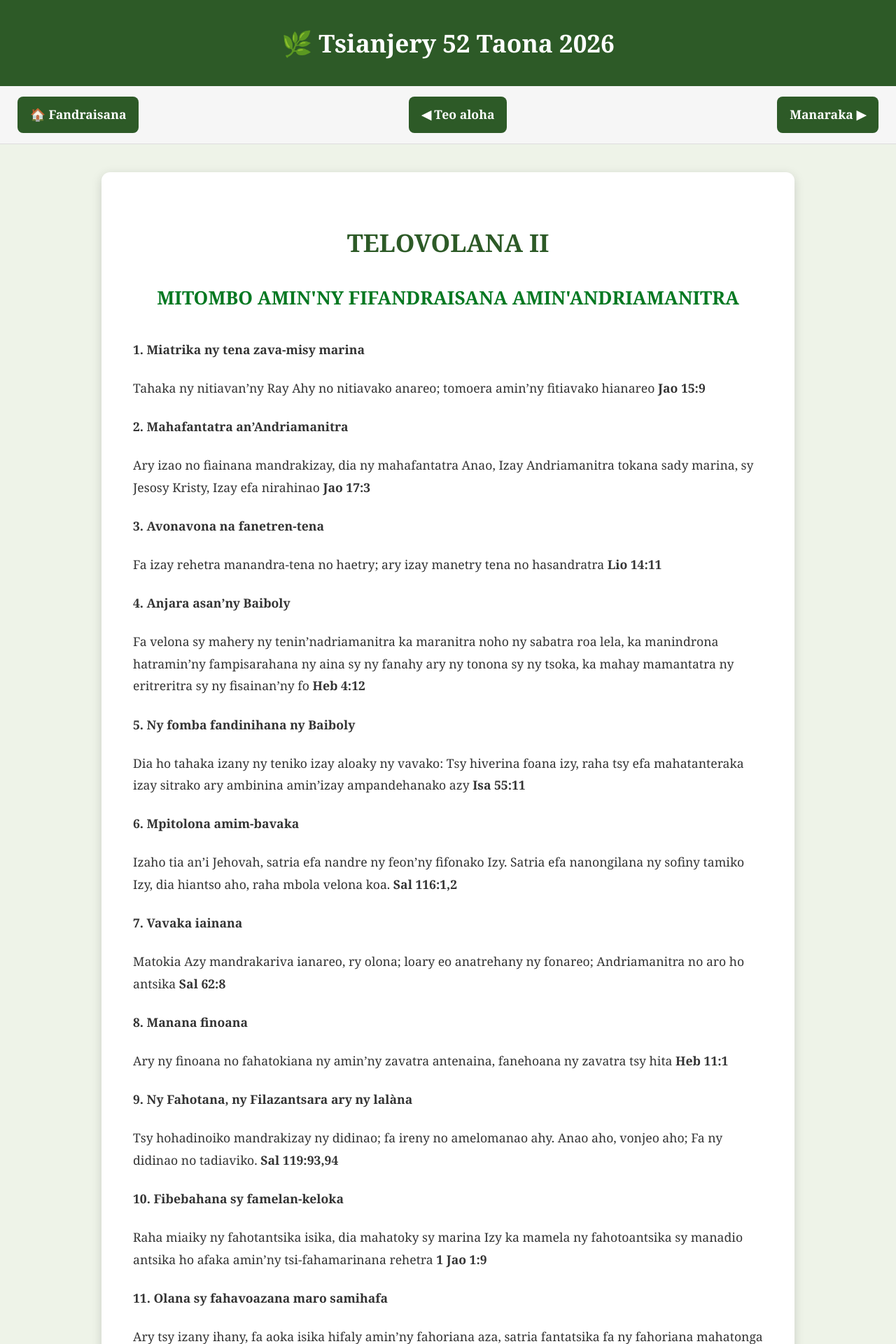
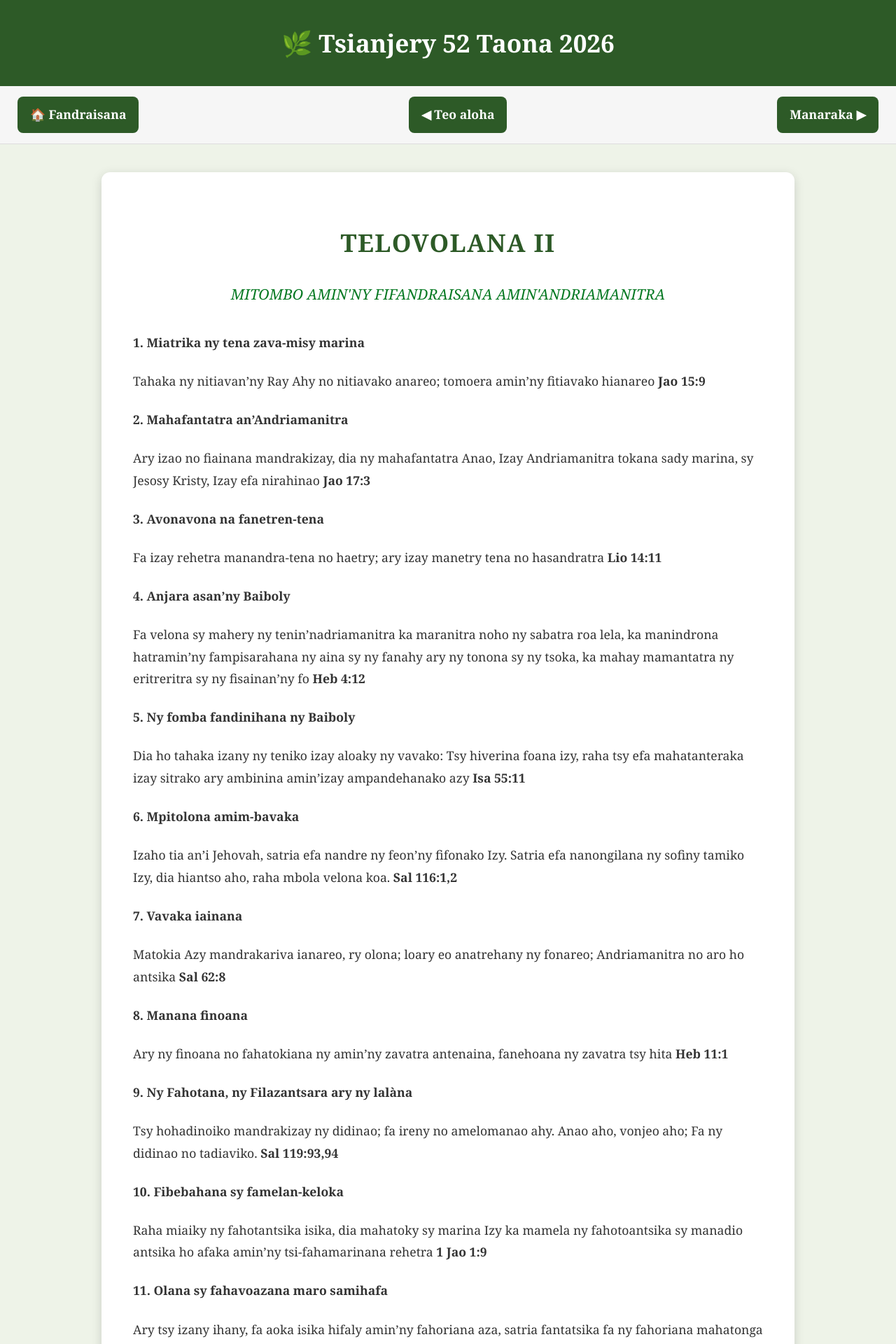
Before and after one commit to nainaw/tsianjery, a Jekyll site: the page built from TelovolanaII.md, in a window 1280 px wide. Shown: the top 1920 px of the page at 70% size. Built offline with Jekyll 4.4.1, drawn with Linux system fonts in a browser that asks for light colours; our own code applies the rules of GitHub Pages for plain Markdown files.

Commit message:
Enhance heading styles in style.css
Added font size, style, and weight to headings.

```diff
--- a/assets/css/style.css
+++ b/assets/css/style.css
@@ -79,6 +79,10 @@ main h1{
 
     color:#2d5a27;
 
+    font-size:2.2rem;
+
+    letter-spacing:.04em;
+
 }
 
 main h2{
@@ -88,6 +92,12 @@ main h2{
     color:#047821;
 
     margin-bottom:35px;
+
+    font-size:1.3rem;
+
+    font-style:italic;
+
+    font-weight:normal;
 
 }
 
```
